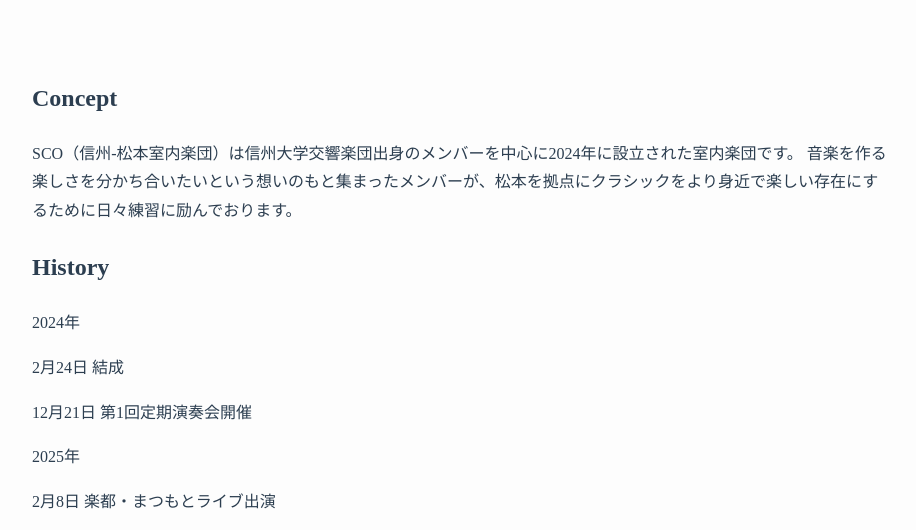
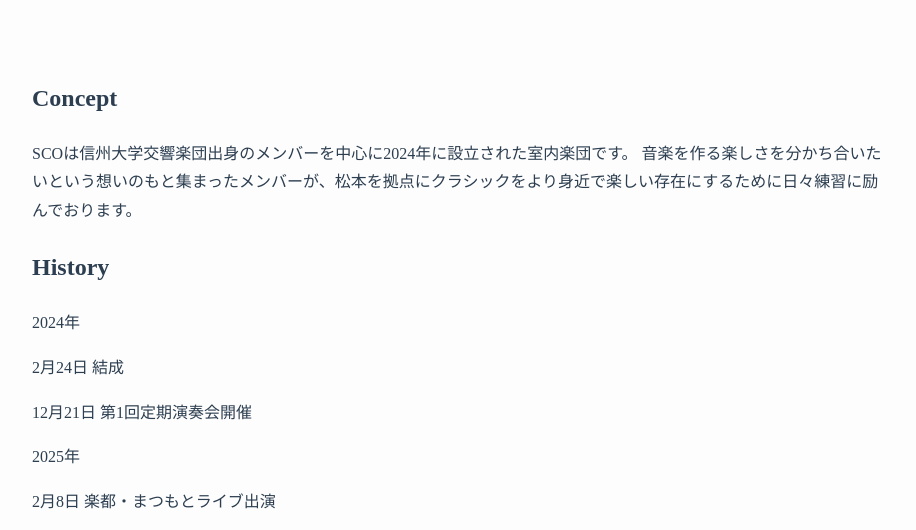
Before and after one commit to sco-music/sco-music.github.io, a plain HTML site: page about.html in a window 1280 px wide. Shown: the part 248-778 px from the top of the page, without its empty margins (178-1094 px from the left). Drawn offline with Linux system fonts and the light colour scheme.

Commit message:
Fix typo in about.html content

```diff
--- a/about.html
+++ b/about.html
@@ -66,7 +66,7 @@
 
     <div class="content">
         <h2>Concept</h2>
-        <p>SCO（信州-松本室内楽団）は信州大学交響楽団出身のメンバーを中心に2024年に設立された室内楽団です。
+        <p>SCOは信州大学交響楽団出身のメンバーを中心に2024年に設立された室内楽団です。
             音楽を作る楽しさを分かち合いたいという想いのもと集まったメンバーが、松本を拠点にクラシックをより身近で楽しい存在にするために日々練習に励んでおります。</p>
 
         <h2>History</h2>
```
